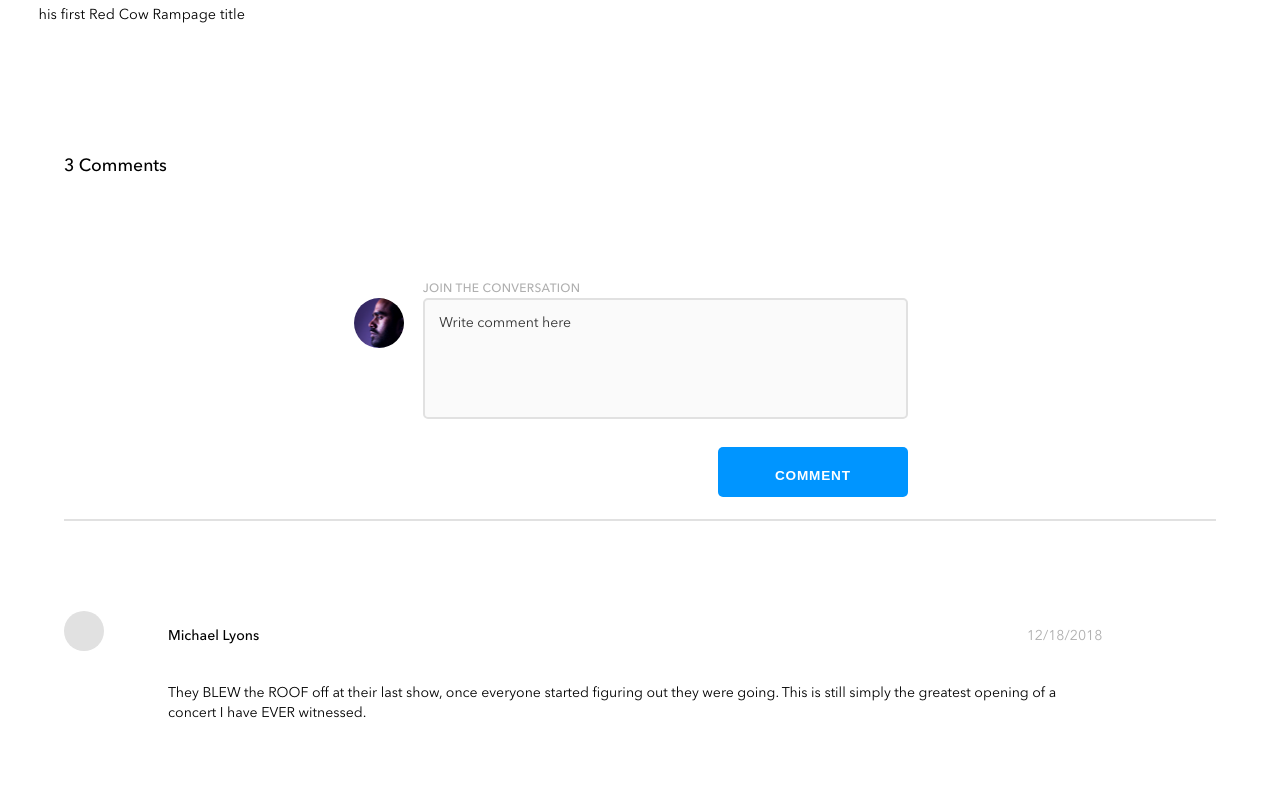
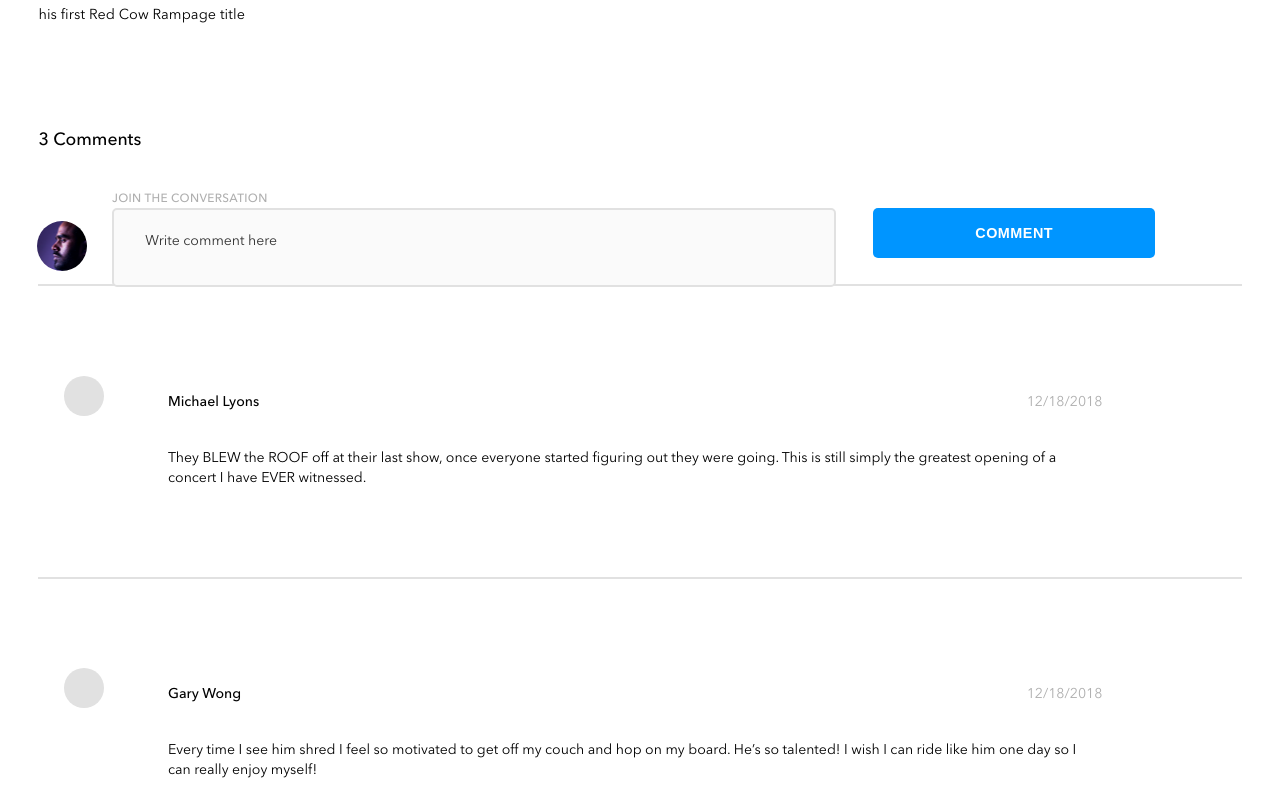
Before and after one commit to sandyngu/sandy-nguyen-brainflix, a React (Create React App) app in the folder Sandy-Nguyen-sprint-one/: page / in a window 1280 px wide. Shown: the part 1128-1920 px from the top of the page. Built offline with nearby package versions, Linux system fonts and the light colour scheme.

Commit message:
Styling for Comments Form Tablet Done

```diff
--- a/Sandy-Nguyen-sprint-one/src/components/CommentsForm/CommentsForm.jsx
+++ b/Sandy-Nguyen-sprint-one/src/components/CommentsForm/CommentsForm.jsx
@@ -9,7 +9,7 @@ const CommentsForm = () => {
                     <div className="comments-section__photo"></div>
                     <form className="comments-section__form">
                         <label id="name" htmlFor="comment" className="comments-section__form-title">JOIN THE CONVERSATION</label>
-                        <br/><textarea type="text" className="comments-section__form-input comments-section__form-input-comment" name="comment" placeholder="Write comment here"></textarea>
+                        <br/><textarea type="text" className="comments-section__form-input" name="comment" placeholder="Write comment here"></textarea>
                         <button className="button comments-section__button" type="submit">COMMENT</button>
                     </form>
             </div>
--- a/Sandy-Nguyen-sprint-one/src/components/CommentsForm/comments-form.scss
+++ b/Sandy-Nguyen-sprint-one/src/components/CommentsForm/comments-form.scss
@@ -6,25 +6,22 @@ input {
     font-size: $h3-mobile-fontsize;
 
     @include tablet {
-        font-size: $h4-desktab-fontsize;
+        font-size: $h3-desktab-fontsize;
     }
     @include desktop {
-        font-size: $h4-desktab-fontsize;
+        font-size: $h3-desktab-fontsize;
     }
 }
 .comments-section {
     padding-bottom: 11%;
 
-    @include tablet {
-        padding-bottom: 5%;
-    }
-    @include desktop {
-        padding-bottom: 3%;
-    }
-
     &__heading {
         font-weight: 500;
         margin: 10% 0 8% 5%;
+
+        @include tablet {
+            margin: 8% 3% 3% 3%;
+        }
     }
 
     &__photo {
@@ -37,10 +34,7 @@ input {
         margin: 6% 4.5%;
 
         @include tablet {
-            margin: 2.5%;
-        }
-        @include desktop {
-            margin: 1.9%;
+            margin: 2.5% 2% 0 3%;
         }
     }
 
@@ -51,14 +45,18 @@ input {
         margin-right: 5.5%;
 
         @include tablet {
-            margin-right: 10%;
-        }
-        @include desktop {
-            margin-left: 13%;
+            flex-wrap: nowrap;
+            justify-content: flex-start;
+            margin-right: 3%;
         }
     }
     &__form {
         width: 74%;
+
+        @include tablet {
+            width: 84%;
+            height: 95px;
+        }
 
         &-title {
             letter-spacing: 0.3px;
@@ -70,34 +68,18 @@ input {
             outline: none;
             border-radius: 5px;
             margin-bottom: 5%;
+            resize: none;
+            font-family: 'Avenir';
+            width: 86%;
+            height: 13vh;
+            padding: 6%;
 
             @include tablet {
-                margin-bottom: 4%;
-            }
-            @include desktop {
-                margin: 0 10% 3% 0;
-
+                width: 63%;
+                height: 2.5vh;
+                padding: 2.2% 3% 3% 3%;
             }
 
-            &-comment {
-                resize: none;
-                font-family: 'Avenir';
-                width: 86%;
-                height: 13vh;
-                padding: 6%;
-
-                @include tablet {
-                    width: 82%;
-                    height: 11vh;
-                    padding: 3%;
-                }
-                @include desktop {
-                    font-size: $h4-desktab-fontsize;
-                    width: 62%;
-                    height: 11vh;
-                    padding: 2%;
-                }
-            }
         }
 
         &-title {
@@ -105,18 +87,11 @@ input {
             margin: 1% 0;
             font-size: $p-mobile-fontsize;
             font-weight: 500;
-
-            @include tablet {
-                font-size: $p-desktab-fontsize;
-            }
-            @include desktop {
-                font-size: $p-desktab-fontsize;
-            }
         }
     }
     &__button {
         font-weight: 600;
-        letter-spacing: 0.8px;
+        letter-spacing: 0.5px;
         float: right;
         color: white;
         font-size: $h3-mobile-fontsize;
@@ -125,16 +100,10 @@ input {
         height: 50px;
 
         @include tablet {
-            font-size: $h4-desktab-fontsize;
-            width: 37%;
-            margin: 0 11.5% 5% 1%;
-            padding: 4%;
-        }
-        @include desktop {
-            font-size: $h4-desktab-fontsize;
-            width: 26%;
-            margin: 0 33.5% 3% 1%;
-            padding: 2.8%;
+            font-size: $h3-desktab-fontsize;
+            width: 27%;
+            margin: 0;
+            height: 50px;
         }
     }
 }
--- a/Sandy-Nguyen-sprint-one/src/components/CommentsSection/comments-section.scss
+++ b/Sandy-Nguyen-sprint-one/src/components/CommentsSection/comments-section.scss
@@ -49,6 +49,10 @@
     &-divider {
         width: 90%;
         margin: 0 auto;
+
+        @include tablet {
+            width: 94%;
+        }
     }
     &-container {
         margin: 2% auto;
--- a/Sandy-Nguyen-sprint-one/src/components/VideoDetails/video-details.scss
+++ b/Sandy-Nguyen-sprint-one/src/components/VideoDetails/video-details.scss
@@ -100,10 +100,6 @@
         &-likes {
             width: 17px;
             vertical-align: bottom;
-
-            @include tablet {
-                width: 20px;
-            }
         }
         &-views {
             vertical-align: bottom;
```
